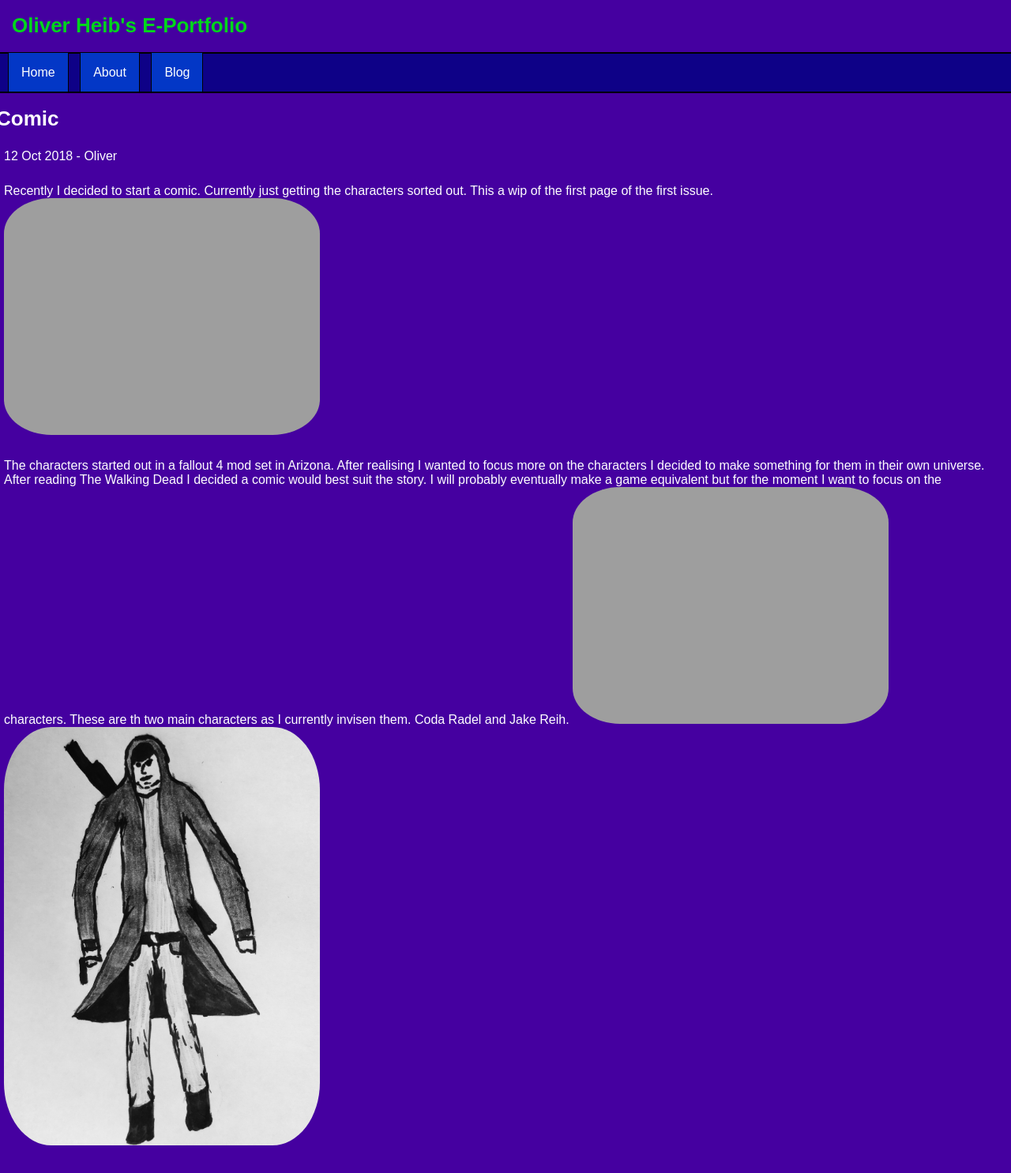
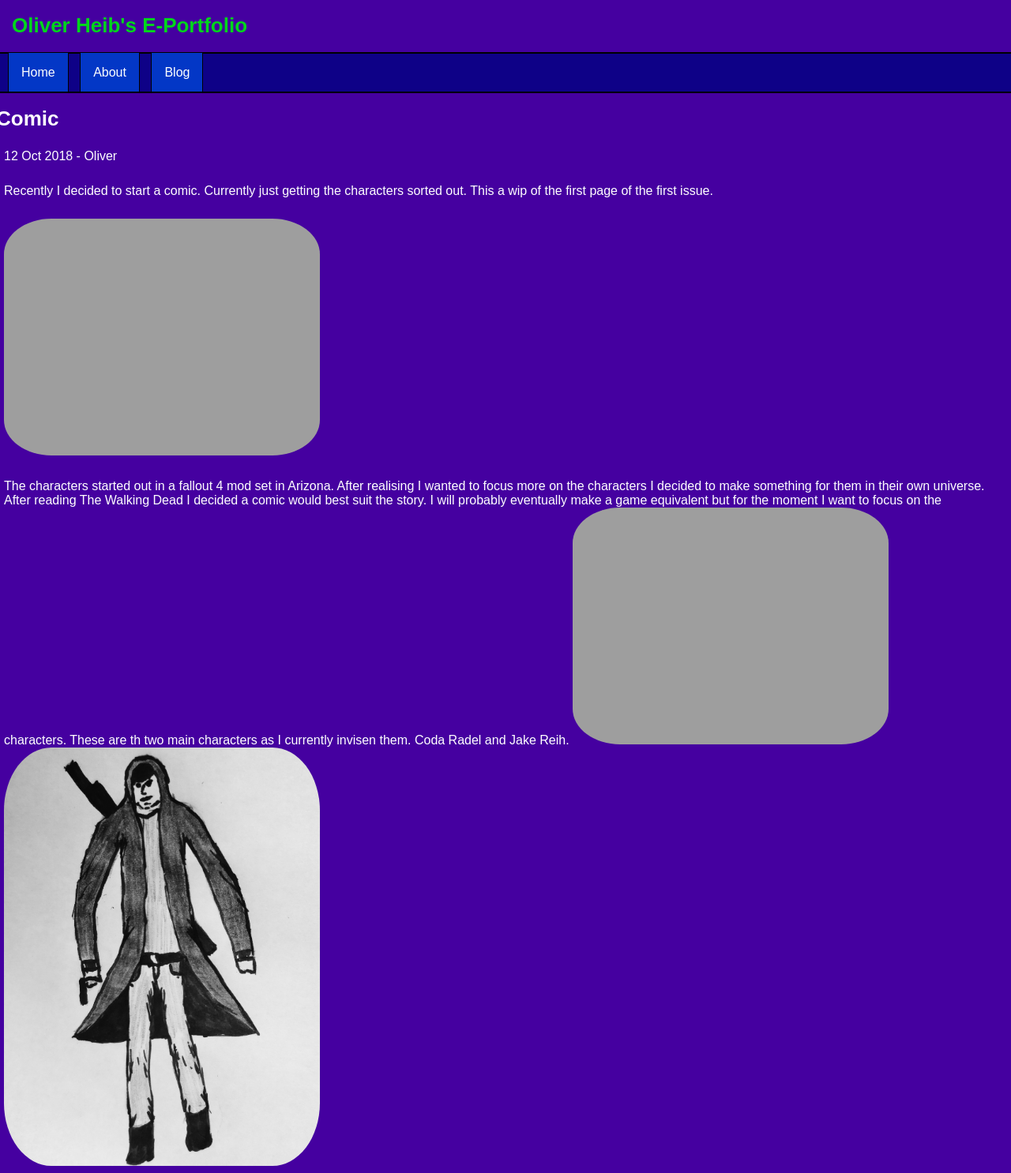
Before and after one commit to OliverHeib/E-PortfolioInJekyll, a Jekyll site: the page built from _posts/2018-10-12-Comic.md, in a window 1280 px wide. Shown: the whole page at 79% size. Built offline with Jekyll 4.4.1, drawn with Linux system fonts in a browser that asks for light colours; before the commit the page ends 1460 px from its top, so only the background shows below that.

Commit message:
Update 2018-10-12-Comic.md

```diff
--- a/_posts/2018-10-12-Comic.md
+++ b/_posts/2018-10-12-Comic.md
@@ -3,8 +3,8 @@
 author: Oliver
 ---
 <p>Recently I decided to start a comic.
-Currently just getting the characters sorted out. This a wip of the first page of the first issue.
-<img src="https://oliverheib.github.io/E-PortfolioInJekyll/images/comic/Issue1Page1WIP__01.jpg" alt="Wip of first issue" style="width:400px; float: none;"/></p>
+Currently just getting the characters sorted out. This a wip of the first page of the first issue.</p>
+<p><img src="https://oliverheib.github.io/E-PortfolioInJekyll/images/comic/Issue1Page1WIP__01.jpg" alt="Wip of first issue" style="width:400px; float: none;"/></p>
 
 <p>The characters started out in a fallout 4 mod set in Arizona. After realising I wanted to focus more on the characters I decided to make something for them in their own universe. After reading The Walking Dead I decided a comic would best suit the story. I will probably eventually make a game equivalent but for the moment I want to focus on the characters.
 These are th two main characters as I currently invisen them.
```
